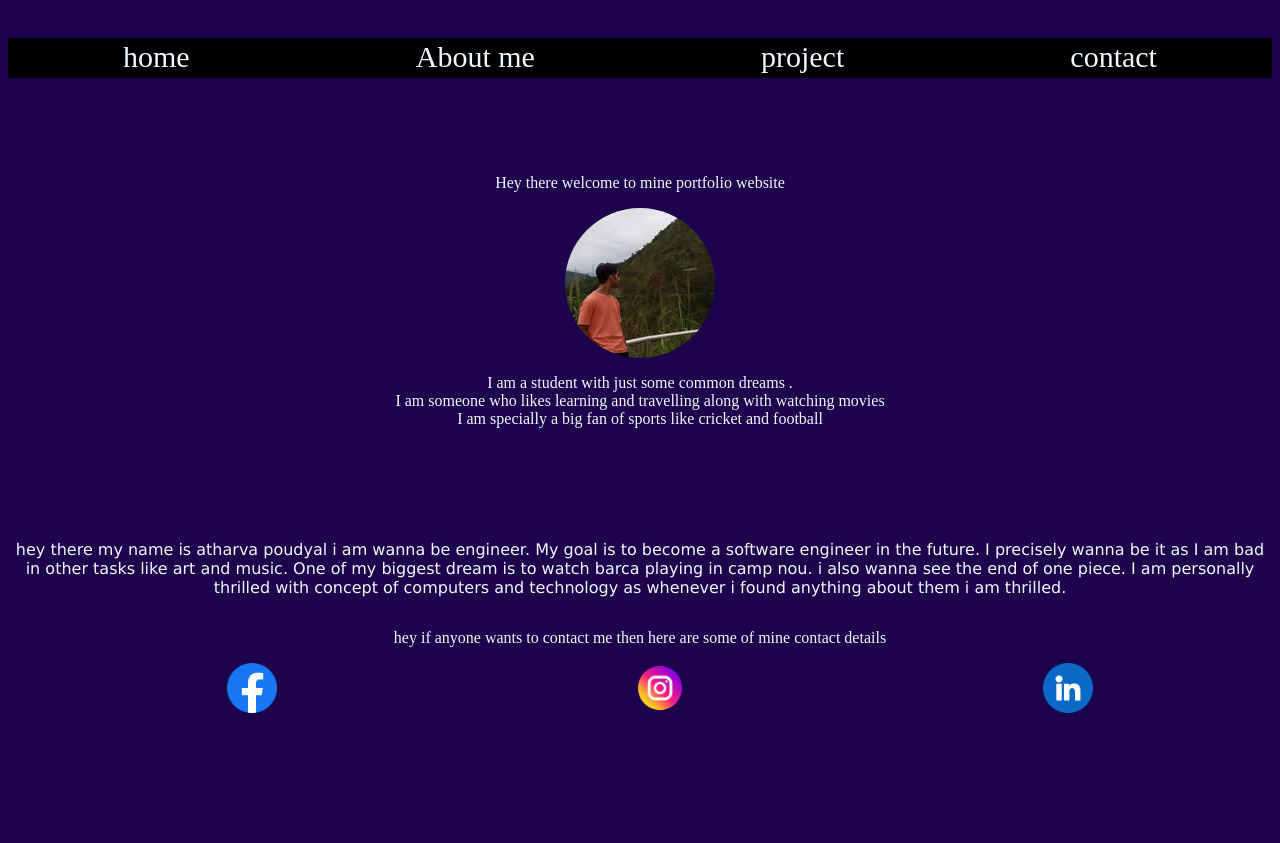
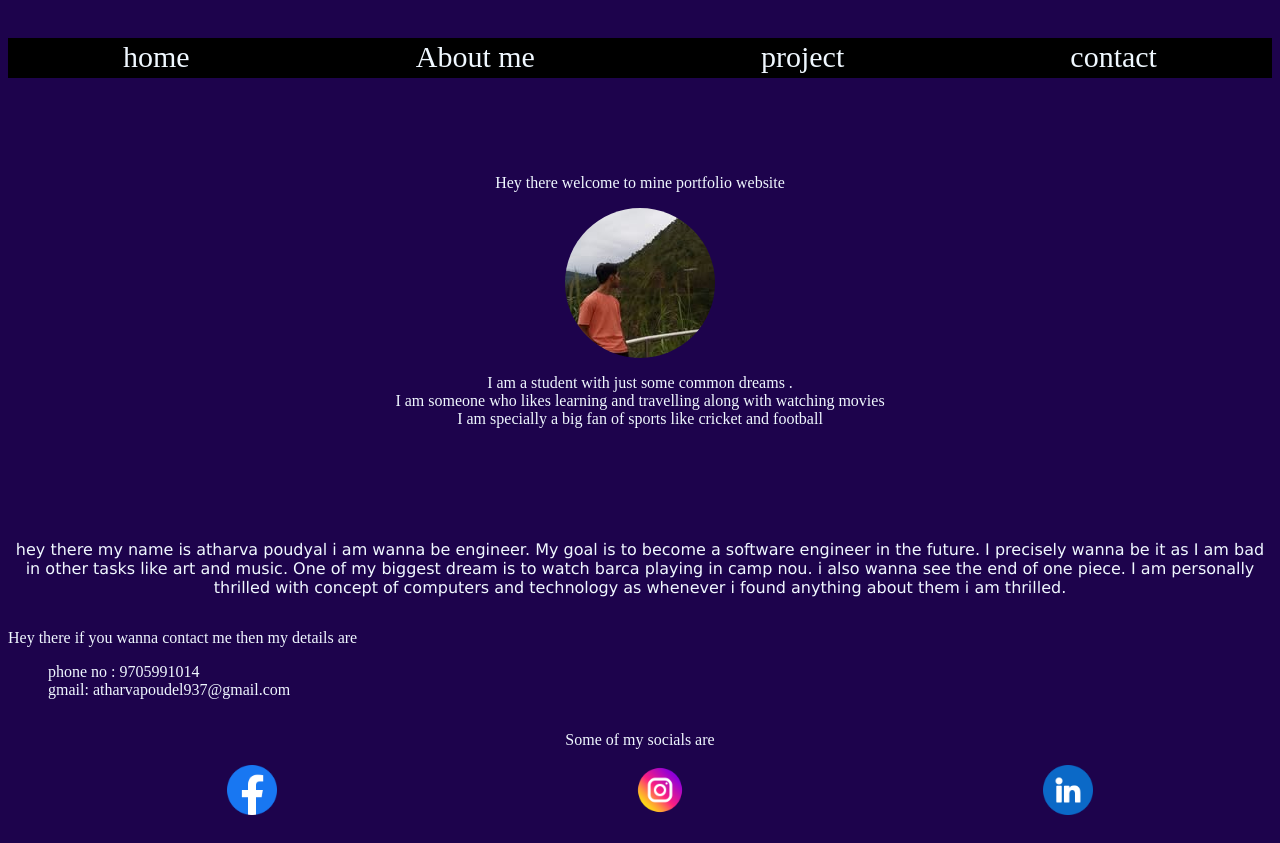
Before and after one commit to atharvapoudel937-tech/html-css, a plain HTML site: page index.html in a window 1280 px wide. Before the commit the page ends 800 px from the top, so only its background shows below. Drawn offline with Linux system fonts and the light colour scheme.

Commit message:
Update index.html

```diff
--- a/index.html
+++ b/index.html
@@ -36,8 +36,16 @@
 
             </section>
 
+         <section id ="phone">
+                <p> Hey there if you wanna contact me then my details are </p>
+                <ul style="list-style: none;">
+                    <li> phone no : 9705991014</li>
+                    <li> gmail: atharvapoudel937@gmail.com</li>
+                </ul>
+            </section>
+
             <section id ="contact">
-                <p> hey if anyone wants to contact me then here are some of mine contact details</p>
+                <p> Some of my socials are</p>
                 <ul>
                     <li><a href="https://www.facebook.com/ak.ap.319/"><img src ="facebook.png"></a> </li>
                     <li><a href="https://www.instagram.com/atharvapoudyal9/"><img src="instagram.png"></a></li>
```
